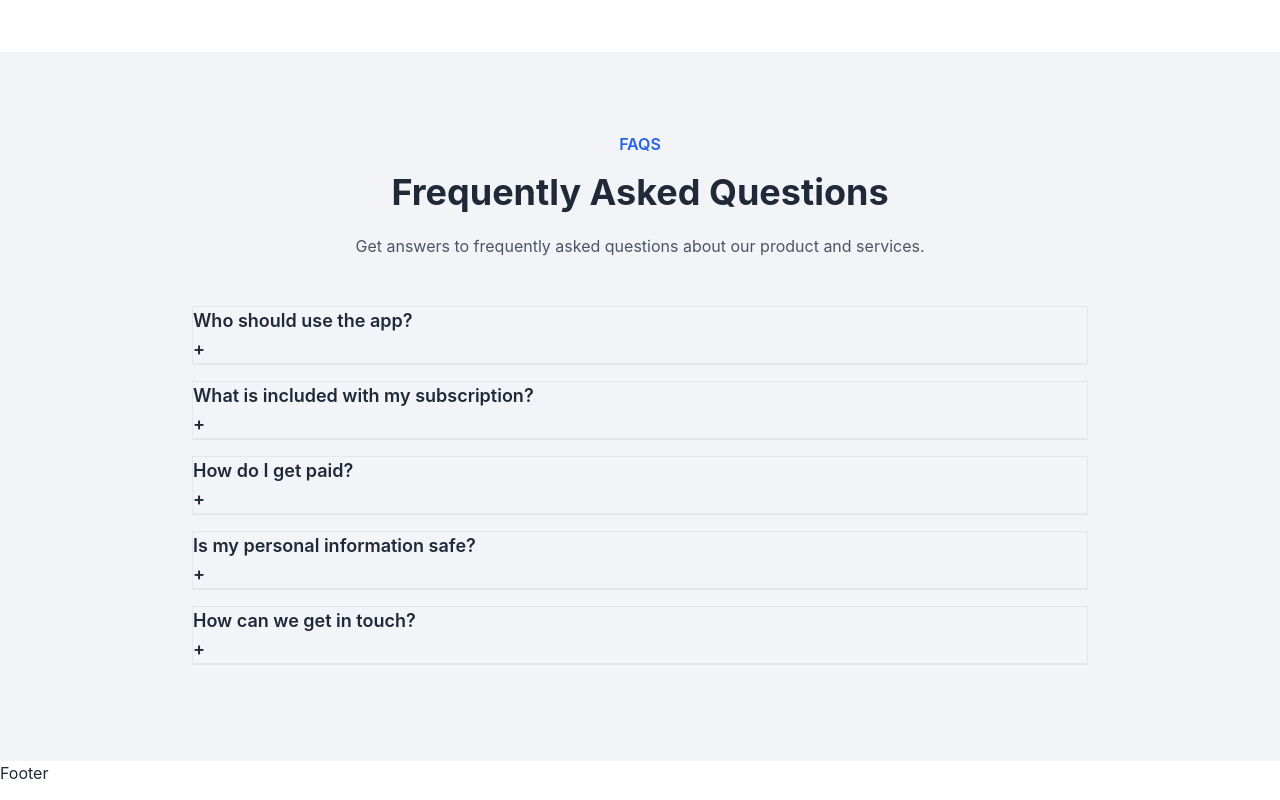
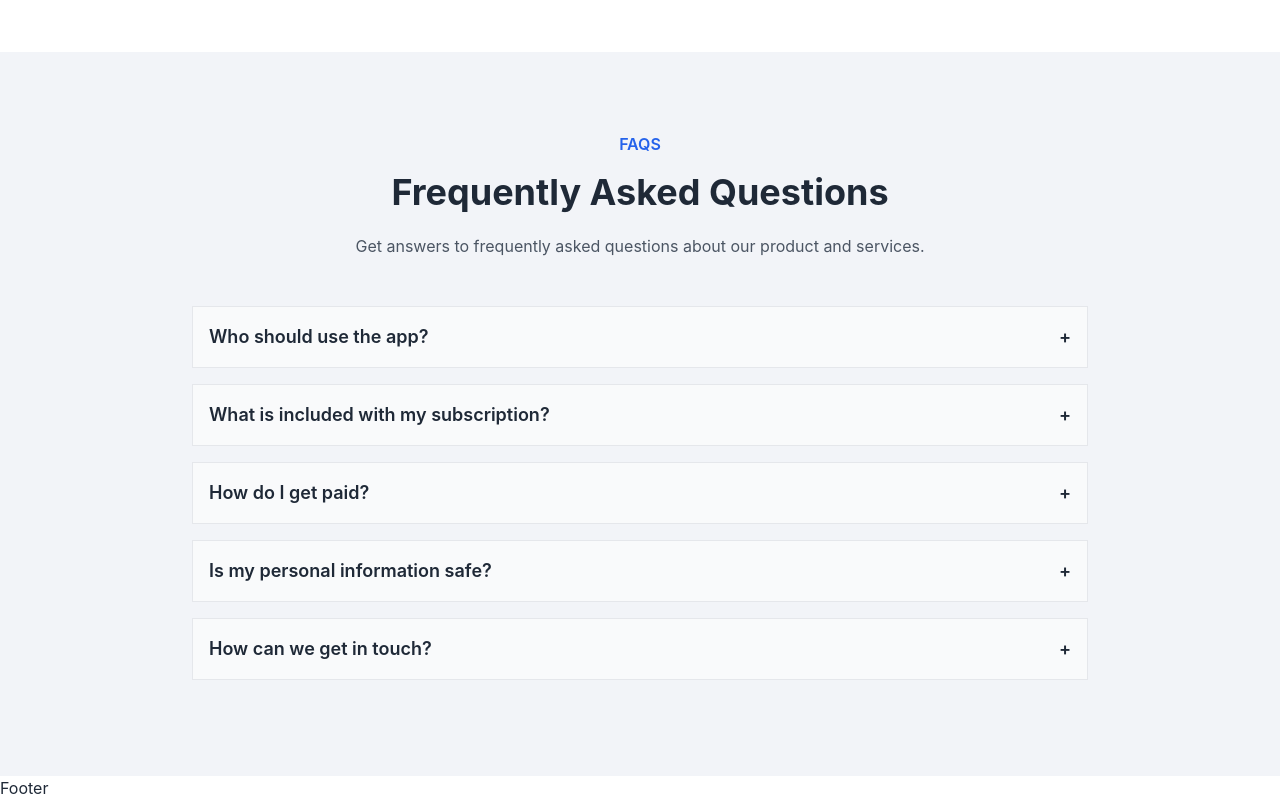
Before and after one commit to MHRatul/mega-agency-website, a React (Vite) app: page / in a window 1280 px wide. Shown: the part 5902-6702 px from the top of the page. Built offline with nearby package versions, Linux system fonts and the light colour scheme.

Commit message:
FAQ section- completed

```diff
--- a/src/pages/home/FAQs.jsx
+++ b/src/pages/home/FAQs.jsx
@@ -54,24 +54,25 @@ const FAQs = () => {
                 {
                     faqs.map((faq) =>(
                         <div key={faq.id} className='mb-4 border border-gray-200'>
-                            <div onClick={() => toggleFAQ(faq.id)}  className='cursor-pointer border-b border-gray-200'>
+
+                            {/* questions */}
+
+                            <div onClick={() => toggleFAQ(faq.id)}  className='cursor-pointer justify-between items-center flex p-4 bg-gray-50 hover:bg-gray-200
+                            transition duration-300 ease-in-out'>
                             <h3 className='text-lg font-semibold text-gray-800 '>{faq.question}</h3>
                             <span className={`transform transition duration-300 text-lg font-semibold text-gray-800 ease-in-out ${expandFAQ === faq.id ? 'rotate-180' : 'rotate-0'}`}>
                                 {expandFAQ === faq.id ? "-"  : '+'}
                             </span>
                            </div>
+                    {/* faqs accordian-answer section */}
+                {
+                    expandFAQ === faq.id && (<div className='border-t border-gray-200'>
+                        <p className='p-4 text-gray-600'>{faq.answer}</p>
+                    </div>)
+                }
                         </div>
-                    ))
-                }
+                    ))}
 
-                {/* faqs accordian-answer section */}
-                {
-                    faqs.map((faq) =>(
-                        <div key={faq.id} className={`overflow-hidden transition-all duration-300 ease-in-out ${expandFAQ === faq.id ? 'max-h-full' : 'max-h-0'}`}>
-                            <p className='text-gray-600 mt-3'>{faq.answer}</p>
-                        </div>
-                    ))
-                }
              </div>
         </div>
     </div>
```
